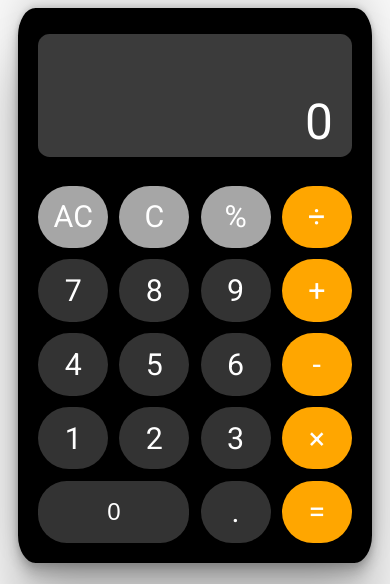
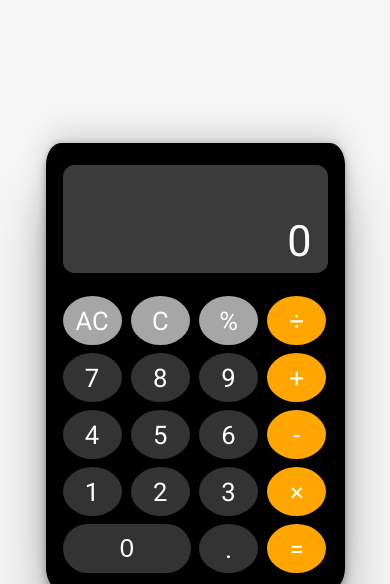
Before and after one commit to mostafaeg1/Calculator, a plain HTML site: page index.html in a window 390 px wide. Shown: the top 584 px of the page. Drawn offline with Linux system fonts and the light colour scheme.

Commit message:
finished

```diff
--- a/index.html
+++ b/index.html
@@ -12,7 +12,6 @@
     <link rel="shortcut icon" href="images/calc.png" type="image/x-icon">
 </head>
 <body>
-    <header></header>
     <main>
         <div id="container">
             <div id="Calculator">
--- a/styles.css
+++ b/styles.css
@@ -4,19 +4,21 @@
 }
 body
 {
+    align-items: center;
     font-family: 'Roboto', sans-serif;
     background-color: #f6f6f6;
 }
 
 #container{
-    margin-top: 2% ;
     display: flex;
   justify-content: center;
+  align-items: center;
+  height: 85vh;
 }
 
 #Calculator{
     box-shadow: rgba(0, 0, 0, 0.25) 0px 54px 55px, rgba(0, 0, 0, 0.12) 0px -12px 30px, rgba(0, 0, 0, 0.12) 0px 4px 6px, rgba(0, 0, 0, 0.17) 0px 12px 13px, rgba(0, 0, 0, 0.09) 0px -3px 5px;
-    padding: 20px;
+    padding: 17px;
     border-radius: 5%;
     background-color: #000000;
 }
@@ -30,20 +32,20 @@ body
 }
 
 #user-input{
-    max-width: 336px;
+    max-width: 265px;
     word-wrap: break-word;
   word-break: break-all;
     color:yellow;
-    font-size: 2rem;
+    font-size: 1.9rem;
     text-align: right;
     padding: 2%;
 }
 #result-screen
 {
-    max-width: 336px;
+    max-width: 265px;
     word-wrap: break-word;
     color: white;
-    font-size: 3rem;
+    font-size: 2.7rem;
     text-align: right;
     padding: 2%;
 }
@@ -58,22 +60,25 @@ body
 
 /*//////// buttons ////////*/
 #buttons{
-   width: 350px;
+   width: 265px;
    display: grid;
    grid-template-columns: repeat(4,1fr);
-   grid-gap: 0.7rem;
+   grid-gap: 0.5rem;
 }
 
 .btn{
-    padding: 0.8rem 0;
-    border-radius: 1.2em;
+    box-sizing: content-box;
+    height: 45px;
+    width: 45px;
+    border-radius: 50%;
     outline: none;
     text-decoration: none;
-    display: inline-block;
+    display: flex;
     cursor: pointer;
     border: 1px solid transparent;
-    font-size: 2.2rem;
-    text-align: center;
+    font-size: 1.6rem;
+    align-items: center;
+    justify-content: center;
     color:  white;
     font-family: 'Roboto', sans-serif;
 }
@@ -113,11 +118,12 @@ body
 }
 
 #zero{
+    box-sizing: content-box;
     grid-column: 1 / span 2;
     border-radius: 1.2em;
     outline: none;
     text-decoration: none;
-    font-size: 2.4rem;
+    font-size: 1.6rem;
     color:  white;
     border: 1px solid transparent;
 }
@@ -130,6 +136,8 @@ footer{
   width: 100%;
   padding: 10px;
   font-size: 20px;
+  position: fixed;
+  bottom: 0;
 }
 
 img{
@@ -140,52 +148,3 @@ img{
 img:hover {
     transform: rotate(360deg) scale(1.2);
   }
-
-
-
-
-@media only screen and (min-width: 380px) and (max-width: 500px){
-
-        #buttons{
-            width: 85%;
-        }
-        #zero{
-            font-size: 1.5rem;
-        }
-        .btn{
-            width: 70px;
-            font-size: 1.9rem;
-        }
-        #user-input{
-            max-width: 301.03px;
-            font-size: 2.15rem;
-        }
-        #result-screen
-        {
-            max-width: 301.03px;
-            font-size: 3.1rem;
-        }
-  }
-
-  @media only screen and (max-width: 379px) {
-
-    #buttons{
-        width: 85%;
-    }
-    #zero{
-        font-size: 1.4rem;
-    }
-    .btn{
-        width: 60px;
-        font-size: 1.5rem;
-    }
-    #user-input{
-        max-width: 262.63px;
-        font-size: 1.9rem;
-    }
-    #result-screen
-    {
-        max-width: 262.63px;
-        font-size: 2.85rem;
-    }
-}
```
